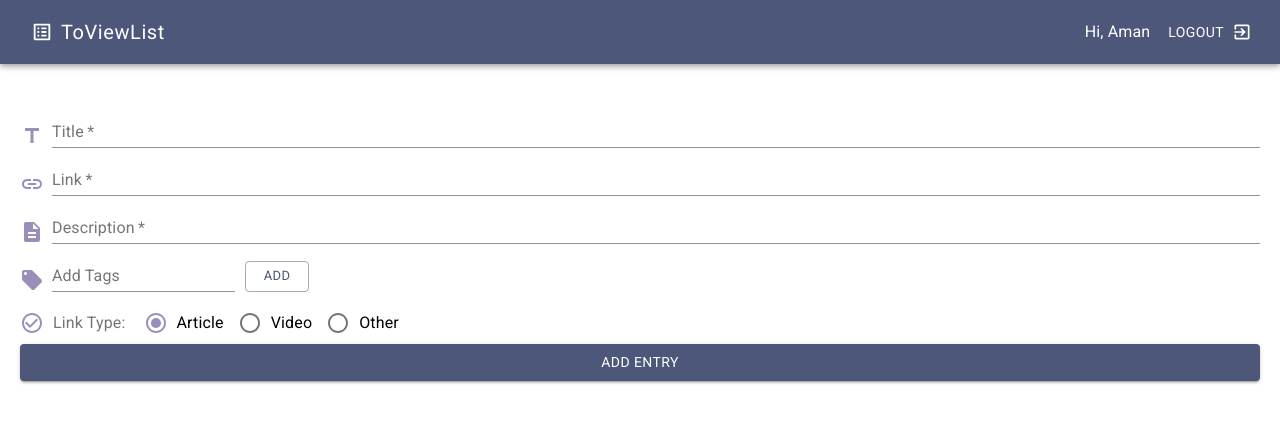
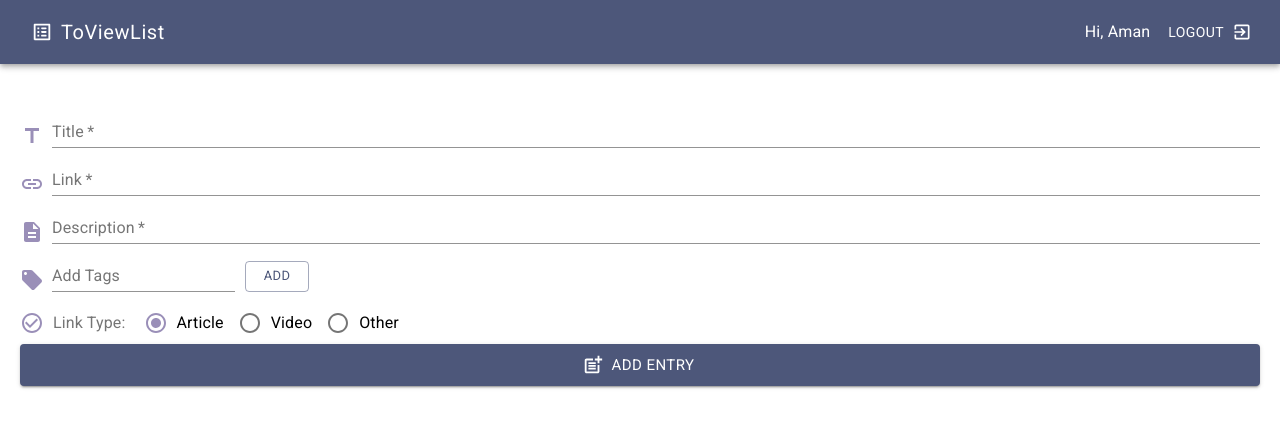
Before and after one commit to amand33p/to-view-list, a React (Create React App) app in the folder client/: page /add_update in a window 1280 px wide. Shown: the top 428 px of the page. Built offline with nearby package versions, Linux system fonts and the light colour scheme.

Commit message:
FAB button hide on scroll

```diff
--- a/client/src/components/AddUpdateForm.js
+++ b/client/src/components/AddUpdateForm.js
@@ -20,6 +20,7 @@ import LinkIcon from '@material-ui/icons/Link';
 import DescriptionIcon from '@material-ui/icons/Description';
 import CheckCircleOutlineIcon from '@material-ui/icons/CheckCircleOutline';
 import LocalOfferIcon from '@material-ui/icons/LocalOffer';
+import PostAddIcon from '@material-ui/icons/PostAdd';
 
 const AddUpdateForm = () => {
   const [entry, setEntry] = useState({
@@ -181,7 +182,13 @@ const AddUpdateForm = () => {
           />
         </RadioGroup>
       </div>
-      <Button type="submit" variant="contained" color="primary">
+      <Button
+        type="submit"
+        variant="contained"
+        color="primary"
+        size="large"
+        startIcon={<PostAddIcon />}
+      >
         Add Entry
       </Button>
     </FormControl>
--- a/client/src/components/Filter.js
+++ b/client/src/components/Filter.js
@@ -56,7 +56,7 @@ const Filter = () => {
       className={classes.root}
       onSubmit={handleApplyFilter}
     >
-      <FormGroup row>
+      <FormGroup row className={classes.checkboxGroup}>
         <FormControlLabel
           control={
             <Checkbox
--- /dev/null
+++ b/client/src/components/HideOnScroll.js
@@ -0,0 +1,15 @@
+import React from 'react';
+
+import { useScrollTrigger, Slide } from '@material-ui/core';
+
+const HideOnScroll = ({ children }) => {
+  const trigger = useScrollTrigger();
+
+  return (
+    <Slide appear={false} direction="up" in={!trigger}>
+      {children}
+    </Slide>
+  );
+};
+
+export default HideOnScroll;
--- a/client/src/components/Search.js
+++ b/client/src/components/Search.js
@@ -47,6 +47,7 @@ const Search = () => {
         inputRef={query}
         onChange={handleSearchChange}
         color="secondary"
+        size={isMobile ? 'small' : 'medium'}
         InputProps={{
           startAdornment: (
             <InputAdornment position="start">
--- a/client/src/components/TopPanel.js
+++ b/client/src/components/TopPanel.js
@@ -6,6 +6,7 @@ import { Link as RouterLink } from 'react-router-dom';
 import { Paper, Button, Fab, useMediaQuery } from '@material-ui/core';
 import { useFabStyles } from '../styles/muiStyles';
 import { useTheme } from '@material-ui/core/styles';
+import HideOnScroll from './HideOnScroll';
 import PostAddIcon from '@material-ui/icons/PostAdd';
 
 const TopPanel = () => {
@@ -30,6 +31,7 @@ const TopPanel = () => {
           Add Entry
         </Button>
       ) : (
+        <HideOnScroll>
           <Fab
             className={classes.root}
             color="primary"
@@ -38,6 +40,7 @@ const TopPanel = () => {
           >
             <PostAddIcon />
           </Fab>
+        </HideOnScroll>
       )}
     </Paper>
   );
--- a/client/src/styles/muiStyles.js
+++ b/client/src/styles/muiStyles.js
@@ -190,6 +190,13 @@ export const useFilterStyles = makeStyles((theme) => ({
       paddingRight: 10,
     },
   },
+  checkboxGroup: {
+    [theme.breakpoints.down('xs')]: {
+      display: 'flex',
+      flexWrap: 'wrap',
+      justifyContent: 'space-between',
+    },
+  },
   filterButton: {
     [theme.breakpoints.down('xs')]: {
       marginTop: 10,
```
Lines whose indentation alone changed are shown as unchanged.
